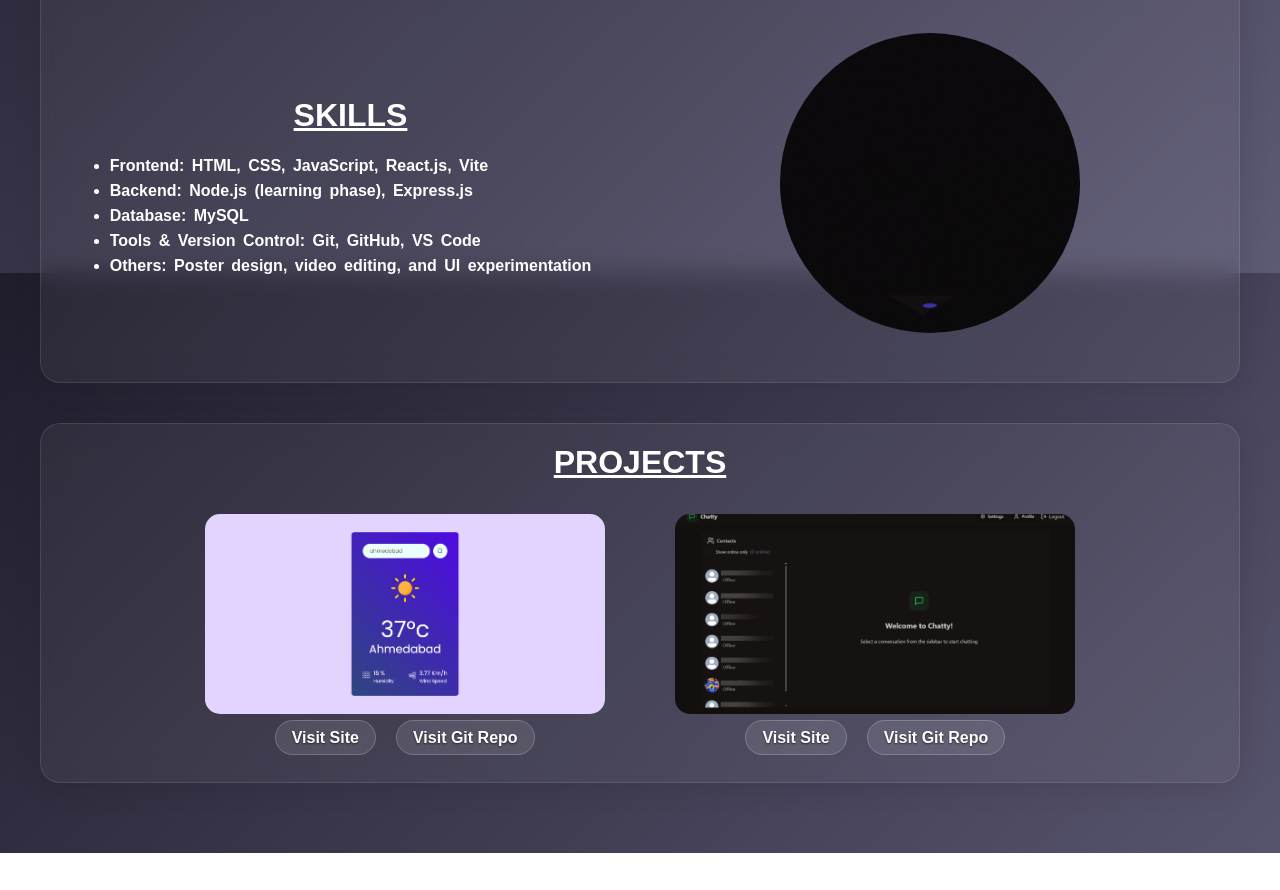
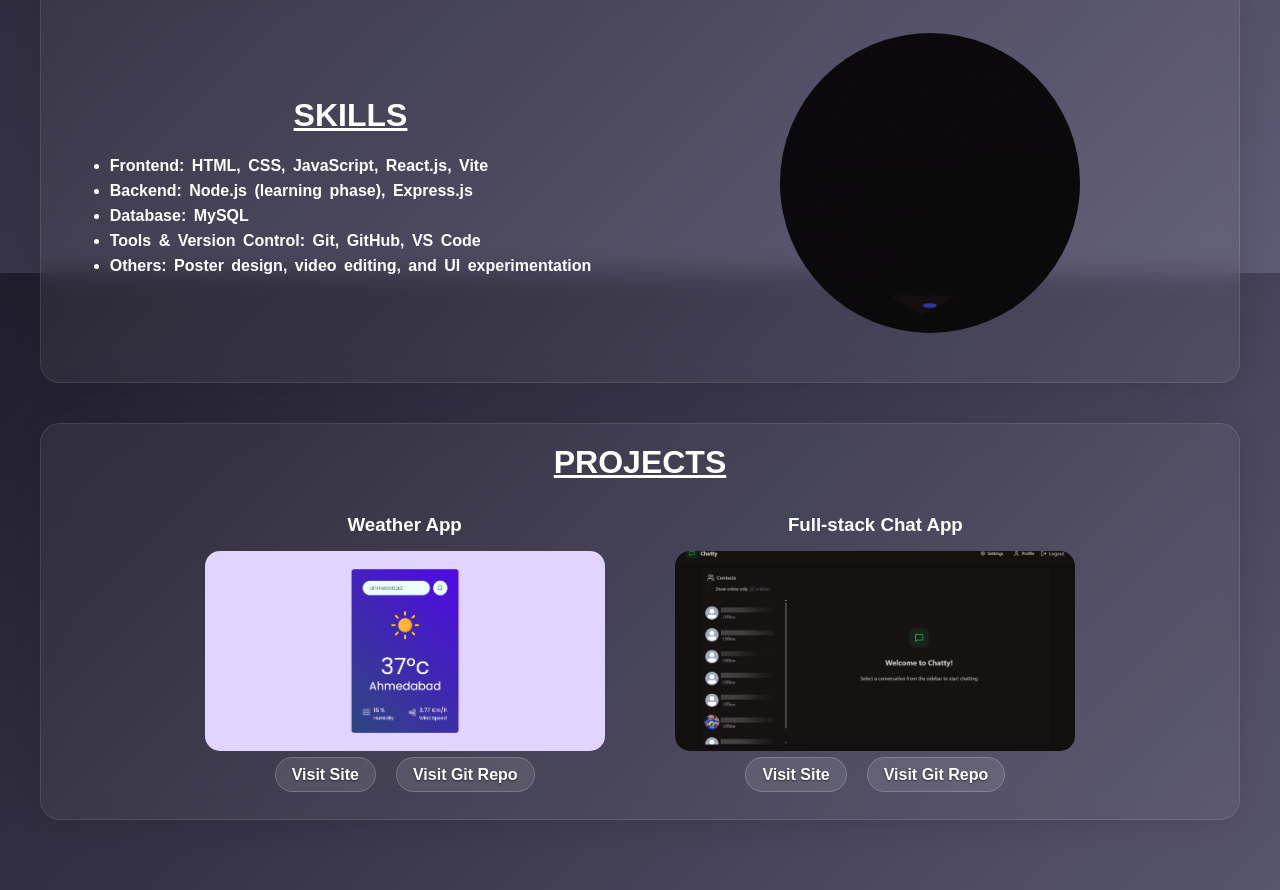
Before and after one commit to rahulp-fx/portfolio, a plain HTML site: page index.html in a window 1280 px wide. Shown: the part 527-1417 px from the top of the page. Before the commit the page ends 1380 px from the top, so only its background shows below. Drawn offline with Linux system fonts and the light colour scheme.

Commit message:
Minor update made

```diff
--- a/index.html
+++ b/index.html
@@ -68,6 +68,7 @@
             <br>
             <div class="projects">
                 <div class="weather-app">
+                    <h3>Weather App</h3>
                     <img src="assets/weather-app.png">
                     <div class="links">
                         <a href="https://weather-app-v2-three.vercel.app" alt="weather-app" target="_blank"><span>Visit
@@ -77,6 +78,7 @@
                     </div>
                 </div>
                 <div class="chatty">
+                    <h3>Full-stack Chat App</h3>
                     <img src="assets/chatty.png">
                     <div class="links">
                         <a href="https://fullstack-chat-app-2rw8.onrender.com" alt="Chatty" target="_blank"><span>Visit
```
